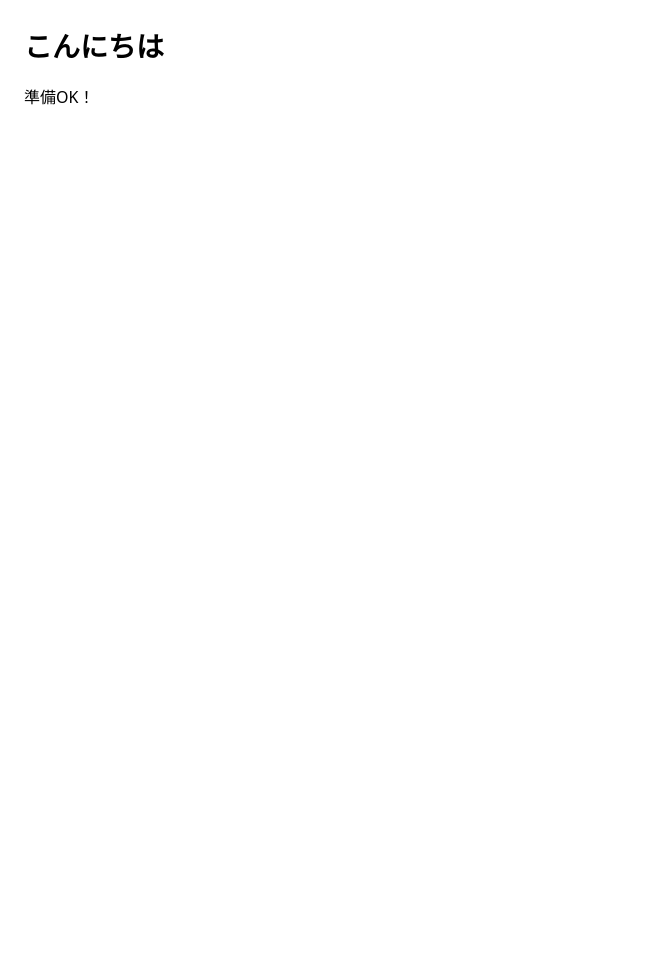
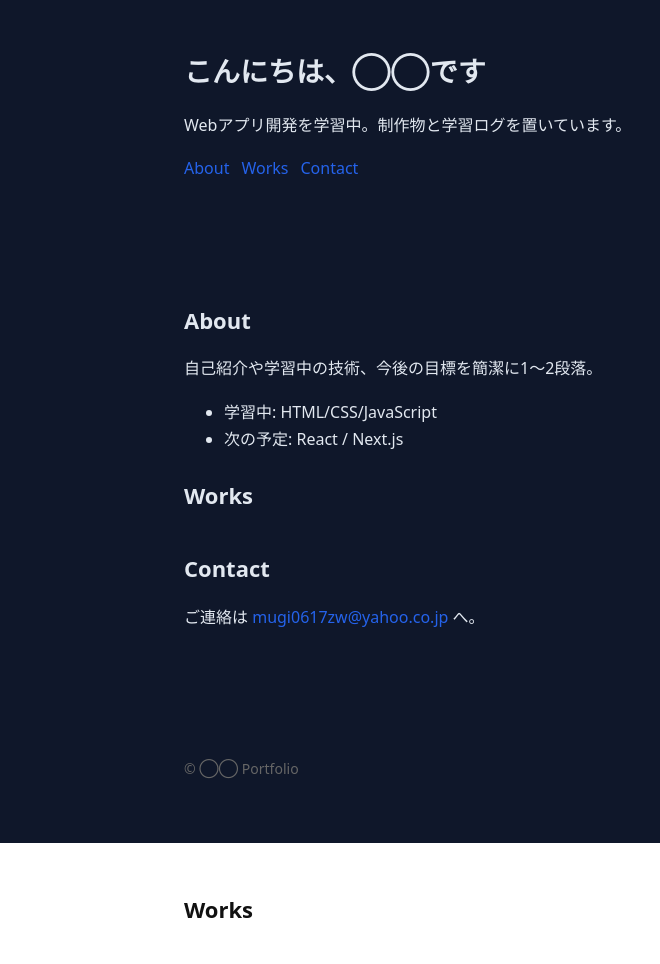
Before and after one commit to mugi0617zw/intro-portfolio, a plain HTML site: page index.html in a window 1280 px wide. Shown: the whole page, without its empty margins (0-660 px from the left). Before the commit the page ends 800 px from the top, so only its background shows below. Drawn offline with Linux system fonts and the light colour scheme.

Commit message:
feat: add semantic HTML skeleton with nav and sections

```diff
--- a/index.html
+++ b/index.html
@@ -1 +1,87 @@
-<!doctype html><html lang="ja"><head><meta charset="utf-8"/><meta name="viewport" content="width=device-width, initial-scale=1"/><title>Portfolio</title><link rel="stylesheet" href="./styles.css"/></head><body><header><h1>こんにちは</h1></header><main id="app"></main><script src="./main.js"></script></body></html>
+<!DOCTYPE html>
+<html lang="ja">
+  <head>
+    <meta charset="utf-8" />
+    <meta name="viewport" content="width=device-width, initial-scale=1" />
+    <title>Portfolio</title>
+    <link rel="stylesheet" href="./styles.css" />
+    <meta
+      name="description"
+      content="◯◯のポートフォリオ。学習ログと制作物を公開中。"
+    />
+    <meta property="og:title" content="◯◯ | Portfolio" />
+    <meta property="og:description" content="学習ログと制作物を公開中。" />
+    <meta property="og:type" content="website" />
+    <meta property="og:url" content="https://xxxxx.vercel.app" />
+    <meta property="og:image" content="/og-image.png" />
+    <link rel="icon" href="/favicon.ico" />
+  </head>
+  <body>
+    <header>
+      <header>
+        <div class="container">
+          <h1>こんにちは、◯◯です</h1>
+          <p>Webアプリ開発を学習中。制作物と学習ログを置いています。</p>
+          <nav aria-label="主要ナビゲーション">
+            <ul
+              style="
+                display: flex;
+                gap: 12px;
+                list-style: none;
+                padding: 0;
+                margin: 12px 0 0;
+              "
+            >
+              <li><a href="#about">About</a></li>
+              <li><a href="#works">Works</a></li>
+              <li><a href="#contact">Contact</a></li>
+            </ul>
+          </nav>
+        </div>
+      </header>
+
+      <main>
+        <div class="container">
+          <section id="about" aria-labelledby="about-title">
+            <h2 id="about-title">About</h2>
+            <p>自己紹介や学習中の技術、今後の目標を簡潔に1〜2段落。</p>
+            <ul>
+              <li>学習中: HTML/CSS/JavaScript</li>
+              <li>次の予定: React / Next.js</li>
+            </ul>
+          </section>
+
+          <section id="works" aria-labelledby="works-title">
+            <h2 id="works-title">Works</h2>
+            <div id="works-grid" class="cardgrid">
+              <!-- JSでカード描画予定 -->
+            </div>
+          </section>
+
+          <section id="contact" aria-labelledby="contact-title">
+            <h2 id="contact-title">Contact</h2>
+            <p>
+              ご連絡は
+              <a href="mugi0617zw@yahoo.co.jp">mugi0617zw@yahoo.co.jp</a>
+              へ。
+            </p>
+            <!-- 後日、問い合わせフォームに差し替え -->
+          </section>
+        </div>
+      </main>
+
+      <footer>
+        <div class="container" style="font-size: 14px; color: #666">
+          <p>&copy; <span id="year"></span> ◯◯ Portfolio</p>
+        </div>
+      </footer>
+    </header>
+
+    <main>
+      <div class="container">
+        <h2>Works</h2>
+        <div class="cardgrid" id="works"></div>
+      </div>
+    </main>
+  </body>
+</html>
--- a/main.js
+++ b/main.js
@@ -1 +1,18 @@
-console.log("ready"); document.getElementById("app").textContent="準備OK！";
+body{font-family:system-ui,-apple-system,Segoe UI,Roboto,Helvetica,Arial,sans-serif;line-height:1.6;margin:0;padding:24px}
+h1{font-size:28px;margin:0 0 16px}
+const works = [
+  { title:'Intro Portfolio', desc:'HTML/CSS/JSの最初の作品', link:'#' },
+  { title:'Task App (WIP)', desc:'次に作る予定のタスク管理', link:'#' },
+]
+document.getElementById('app')?.remove() // 前のプレースホルダを削除
+const grid = document.getElementById('works')
+grid.innerHTML = works.map(w => `
+  <article class="card">
+    <h3>${w.title}</h3>
+    <p>${w.desc}</p>
+    <p><a href="${w.link}">View →</a></p>
+  </article>
+`).join('')
+// 既存のコードは残してOK
+const y = document.getElementById('year')
+if (y) y.textContent = new Date().getFullYear()
--- a/styles.css
+++ b/styles.css
@@ -1 +1,62 @@
-body{font-family:system-ui,-apple-system,Segoe UI,Roboto;line-height:1.6;margin:0;padding:24px} h1{font-size:28px;margin:0 0 16px}
+:root {
+  --space: 24px;
+  --max: 960px;
+  --bg: #0f172a;
+  --fg: #e2e8f0;
+}
+* {
+  box-sizing: border-box;
+}
+html,
+body {
+  height: 100%;
+}
+body {
+  font-family: system-ui, -apple-system, "Segoe UI", Roboto;
+  margin: 0;
+  color: #111;
+  background: #fff;
+  line-height: 1.7;
+}
+.container {
+  max-width: var(--max);
+  margin: 0 auto;
+  padding: var(--space);
+}
+header {
+  background: var(--bg);
+  color: var(--fg);
+}
+header .container {
+  padding: 48px var(--space);
+}
+h1 {
+  margin: 0 0 12px;
+  font-size: 28px;
+}
+h2 {
+  margin: 24px 0 12px;
+  font-size: 22px;
+}
+.cardgrid {
+  display: grid;
+  gap: 16px;
+  grid-template-columns: repeat(auto-fit, minmax(240px, 1fr));
+}
+.card {
+  border: 1px solid #e5e7eb;
+  border-radius: 12px;
+  padding: 16px;
+  transition: transform 0.1s ease;
+  background: #fff;
+}
+.card:hover {
+  transform: translateY(-2px);
+}
+a {
+  color: #2563eb;
+  text-decoration: none;
+}
+a:hover {
+  text-decoration: underline;
+}
```
